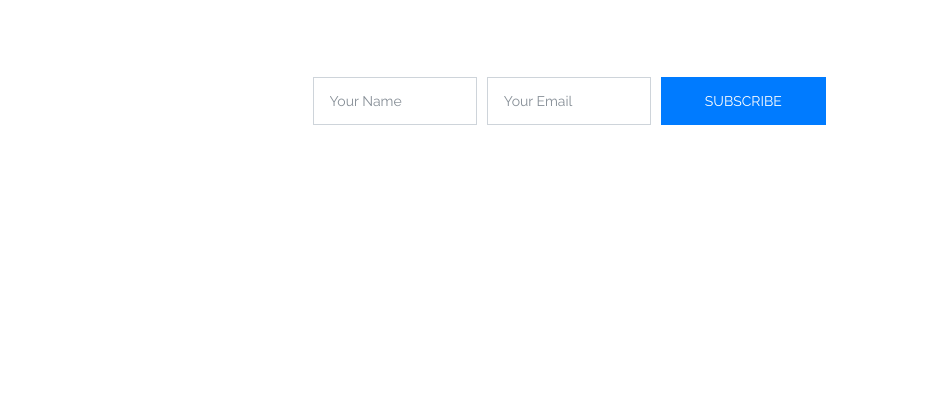
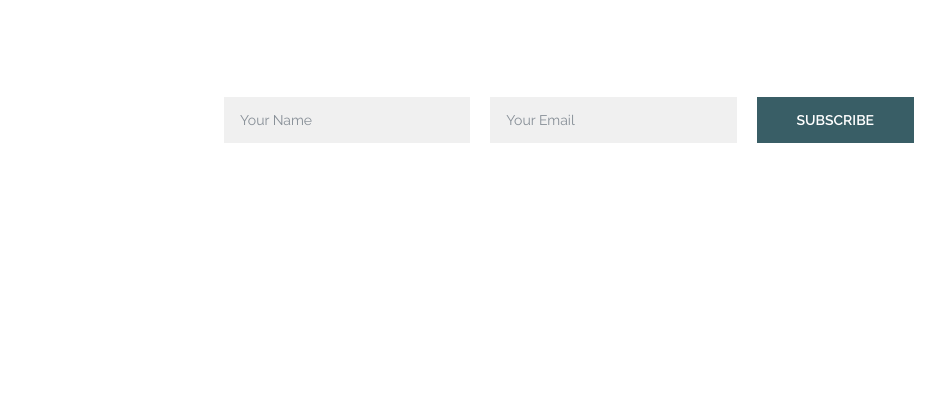
Before and after one commit to Ls777/elegancy-website-template, a website: page index.html in a window 1280 px wide. Shown: the part 387-800 px from the top of the page, without its empty margins (71-1016 px from the left). Drawn offline with nearby package versions, Linux system fonts and the light colour scheme; files that its build step writes are made by us from their sources.

Commit message:
call to action mostly done

```diff
--- a/index.html
+++ b/index.html
@@ -11,7 +11,7 @@
     <link href="build/css/main.css" rel="stylesheet" type="text/css">
 
 
-    <link href="https://fonts.googleapis.com/css?family=Raleway:300,400,700" rel="stylesheet">
+    <link href="https://fonts.googleapis.com/css?family=Raleway:300,400,600,700" rel="stylesheet">
 
 
 </head>
@@ -59,19 +59,21 @@
             </div>
         </header>
         <div class="row justify-content-md-center">
-            <form>
-                <div class="form">
-                    <div class="form-row">
+            <form class="col-md-10">
+                <div class="actionForm">
+                <div class="gutter-2 form-row">
+
                   <div class="col-md">
-                    <input type="text" class="form-control form-control-lg rounded-0" placeholder="Your Name">
+                    <input type="text" class="form-control form-control-lg rounded-0 border-0" placeholder="Your Name">
                   </div>
                   <div class="col-md">
-                    <input type="text" class="form-control form-control-lg rounded-0" placeholder="Your Email">
+                    <input type="text" class="form-control form-control-lg rounded-0 border-0" placeholder="Your Email">
                   </div>
-                  <div class="col-md">
-                    <button type="button" class="btn btn-primary btn-lg btn-block rounded-0">SUBSCRIBE</button>
+                  <div class="col-md-3">
+                    <button type="button" class="btn btn-primary btn-lg btn-block rounded-0 border-0">SUBSCRIBE</button>
                   </div>
-                  </div>
+
+                </div>
                 </div>
               </form>
         </div>
--- a/scss/main.scss
+++ b/scss/main.scss
@@ -1,5 +1,6 @@
 $dark-grey: #454546;
 $grey: #7c7c7c;
+$dark-green: #395e66;
 
 body {
     background: url('/img/header.jpg') no-repeat center top / 1980px;
@@ -33,20 +34,46 @@ nav li {
     padding-left: 40px;
 }
 
-.form {
-    margin-top: 40px;
+.actionForm {
+    margin-top: 60px;
     background-color: white;
     padding: 40px;
     line-height: 40px;
+}
+
+@media (min-width: 1200px) {
+    .actionForm {
+        width: 770px;
+        margin-left: auto;
+        margin-right: auto;
+    }
 }
 
 form {
     line-height: 40px;
 }
 
+.gutter-2.form-row {
+    margin-right: -10px;
+    margin-left: -10px;
+  }
+  .gutter-2 > [class^="col-"], .gutter-2 > [class^=" col-"] {
+    padding-right: 10px;
+    padding-left: 10px;
+  }
+
 input, button {
     font-size: 14px !important;
     line-height: 30px !important;
+}
+
+button {
+    background-color: $dark-green !important;
+    font-weight: 600 !important;
+}
+
+input {
+    background-color: #f0f0f0 !important;
 }
 /*
 nav {
```
